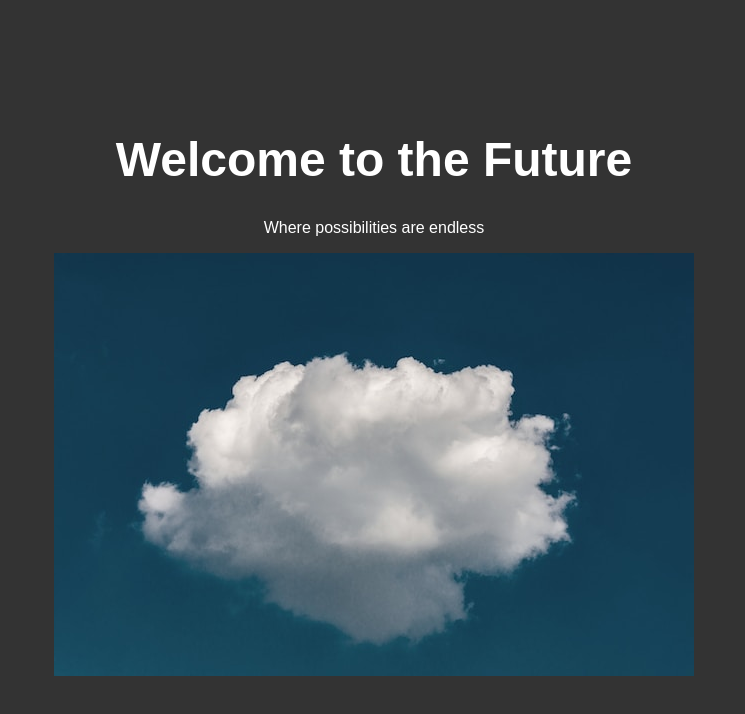
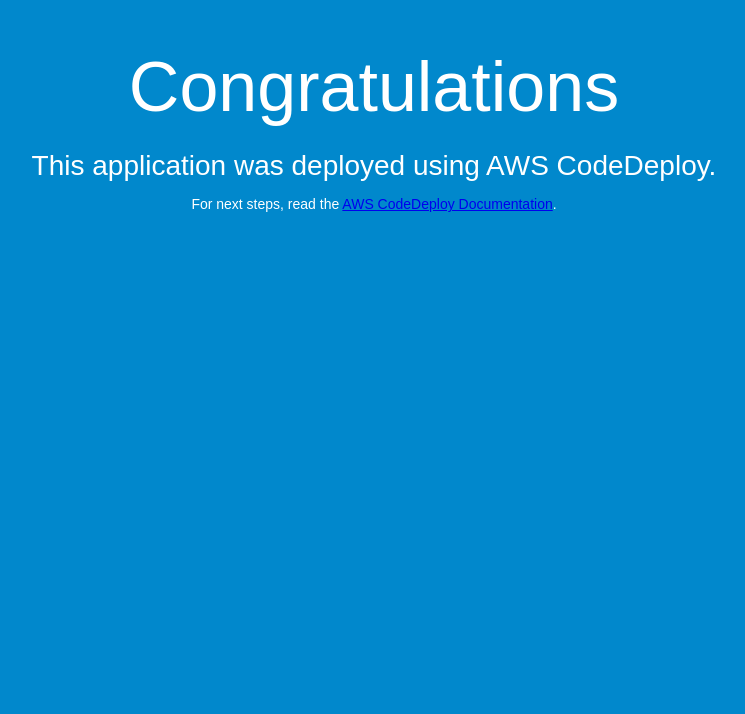
Before and after one commit to devopssohel/centralgit, a plain HTML site: page index.html in a window 1280 px wide. Shown: the whole page, without its empty margins (266-1011 px from the left). Drawn offline with Linux system fonts and the light colour scheme.

Commit message:
Update index.html

```diff
--- a/index.html
+++ b/index.html
@@ -1,32 +1,34 @@
 <!DOCTYPE html>
-<html lang="en">
+<html>
 <head>
-    <meta charset="UTF-8">
-    <meta name="viewport" content="width=device-width, initial-scale=1.0">
-    <title>Welcome to the Future</title>
+  <meta charset="utf-8">
+  <title>Sample Deployment</title>
   <style>
     body {
+      color: #ffffff;
+      background-color: #0188cc;
       font-family: Arial, sans-serif;
-            background-color: #333;
-            color: #fff;
-            text-align: center;
-            padding: 100px;
-            margin: 0;
+      font-size: 14px;
     }
 
     h1 {
-            font-size: 3em;
+      font-size: 500%;
+      font-weight: normal;
+      margin-bottom: 0;
     }
 
-        .future-image {
-            max-width: 100%;
-            height: auto;
+    h2 {
+      font-size: 200%;
+      font-weight: normal;
+      margin-bottom: 0;
     }
   </style>
 </head>
 <body>
-    <h1>Welcome to the Future</h1>
-    <p>Where possibilities are endless</p>
-    <img src="future.jpg" alt="Future" class="future-image">
+  <div align="center">
+    <h1>Congratulations</h1>
+    <h2>This application was deployed using AWS CodeDeploy.</h2>
+    <p>For next steps, read the <a href="http://aws.amazon.com/documentation/codedeploy">AWS CodeDeploy Documentation</a>.</p>
+  </div>
 </body>
 </html>
```
Lines whose indentation alone changed are shown as unchanged.
